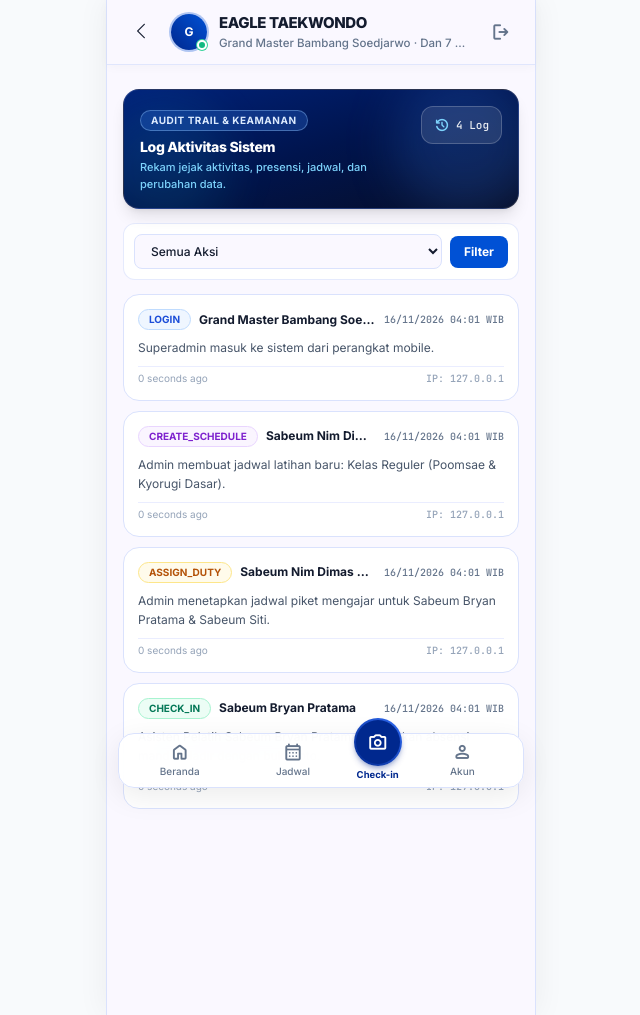
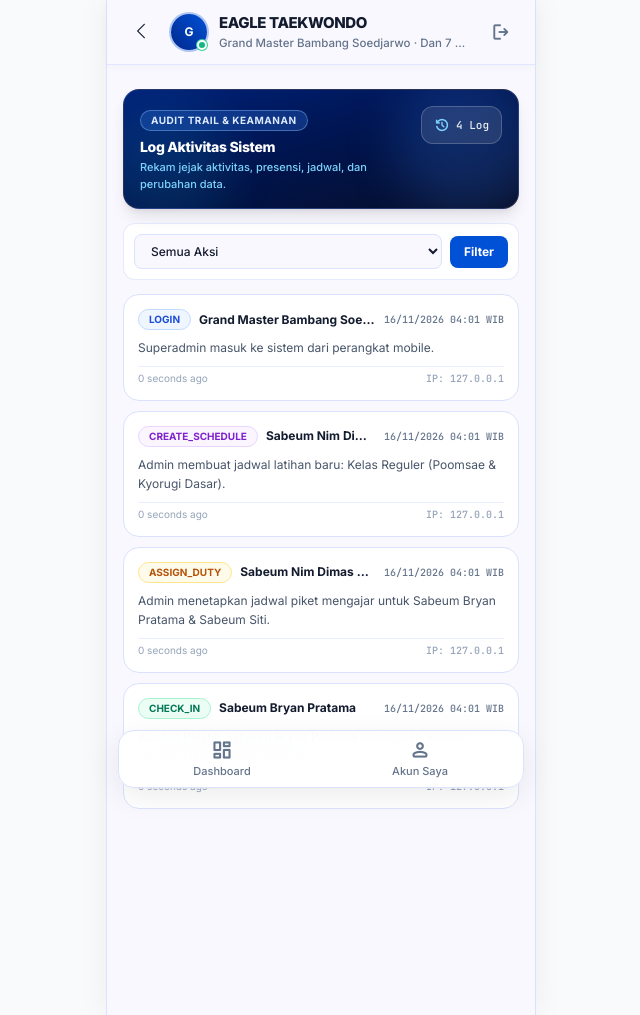
Before and after one commit to ramandaputra/AbsenEagleTKD, a Laravel app: page /activity-logs in a window 1280 px wide. Shown: the whole page, without its empty margins (319-959 px from the left). Run offline with Laravel 12, Linux system fonts and the light colour scheme; a user stored in the database is signed in; data comes from the database, SQL or seed files in the repository; some libraries are stand-ins or nearby versions.

Commit message:
feat(superadmin): restrict footer navbar to Dashboard and Akun Saya only

```diff
--- a/resources/views/layouts/app.blade.php
+++ b/resources/views/layouts/app.blade.php
@@ -223,8 +223,30 @@
         <div class="fixed bottom-3 left-1/2 -translate-x-1/2 w-full max-w-[430px] z-40 px-3 pointer-events-none no-print">
             <div class="bg-white/95 backdrop-blur-lg rounded-2xl shadow-[0_8px_30px_rgb(0,0,0,0.08)] border border-[#DAE2FD] pointer-events-auto p-1 flex items-center justify-around h-15">
 
-                @if(auth()->user()->isAsistenPelatih() || request()->routeIs('profile.*') || (auth()->user()->isAdmin() && !auth()->user()->isSuperAdmin()))
-                    {{-- Asisten Pelatih and Admin/Pelatih use Dashboard and Akun tabs. --}}
+                @if(auth()->user()->isSuperAdmin())
+                    {{-- SUPERADMIN: Hanya Dashboard dan Akun Saya --}}
+                    <!-- Tab 1: Dashboard -->
+                    <a href="{{ route('dashboard') }}"
+                       class="flex-1 flex flex-col items-center py-1 rounded-xl transition-all relative {{ request()->routeIs('dashboard') ? 'text-[#00288E] font-bold' : 'text-[#64748B] hover:text-slate-800 font-medium' }}">
+                        <span class="material-symbols-rounded text-[22px] {{ request()->routeIs('dashboard') ? 'fill' : '' }}">dashboard</span>
+                        <span class="text-[11px] mt-0.5">Dashboard</span>
+                        @if(request()->routeIs('dashboard'))
+                            <div class="w-1 h-1 rounded-full bg-[#00288E] mt-0.5"></div>
+                        @endif
+                    </a>
+
+                    <!-- Tab 2: Akun Saya -->
+                    <a href="{{ route('profile.show') }}"
+                       class="flex-1 flex flex-col items-center py-1 rounded-xl transition-all relative {{ request()->routeIs('profile.*') ? 'text-[#00288E] font-bold' : 'text-[#64748B] hover:text-slate-800 font-medium' }}">
+                        <span class="material-symbols-rounded text-[22px] {{ request()->routeIs('profile.*') ? 'fill' : '' }}">person</span>
+                        <span class="text-[11px] mt-0.5">Akun Saya</span>
+                        @if(request()->routeIs('profile.*'))
+                            <div class="w-1 h-1 rounded-full bg-[#00288E] mt-0.5"></div>
+                        @endif
+                    </a>
+
+                @else
+                    {{-- Asisten Pelatih and Admin/Pelatih Utama: Beranda and Akun tabs --}}
                     <!-- Tab 1: Beranda -->
                     <a href="{{ route('dashboard') }}"
                        class="flex-1 flex flex-col items-center py-1 rounded-xl transition-all relative {{ request()->routeIs('dashboard') ? 'text-[#0051D5] font-bold' : 'text-[#64748B] hover:text-slate-800 font-medium' }}">
@@ -242,45 +264,6 @@
                         <span class="text-[11px] mt-0.5">Akun</span>
                         @if(request()->routeIs('profile.*'))
                             <div class="w-1 h-1 rounded-full bg-[#0051D5] mt-0.5"></div>
-                        @endif
-                    </a>
-
-                @else
-                    {{-- SUPERADMIN: Full Navigation Tabs --}}
-                    <!-- Beranda -->
-                    <a href="{{ route('dashboard') }}" class="flex-1 flex flex-col items-center py-1 rounded-xl transition-all {{ request()->routeIs('dashboard') ? 'text-[#00288E] font-bold' : 'text-[#64748B] hover:text-slate-800 font-medium' }}">
-                        <span class="material-symbols-rounded text-[20px] {{ request()->routeIs('dashboard') ? 'fill' : '' }}">home</span>
-                        <span class="text-[10px] mt-0.5">Beranda</span>
-                        @if(request()->routeIs('dashboard'))
-                            <div class="w-1 h-1 rounded-full bg-[#00288E] mt-0.5"></div>
-                        @endif
-                    </a>
-
-                    <!-- Jadwal -->
-                    <a href="{{ route('schedules.index') }}" class="flex-1 flex flex-col items-center py-1 rounded-xl transition-all {{ request()->routeIs('schedules.*') ? 'text-[#00288E] font-bold' : 'text-[#64748B] hover:text-slate-800 font-medium' }}">
-                        <span class="material-symbols-rounded text-[20px] {{ request()->routeIs('schedules.*') ? 'fill' : '' }}">calendar_month</span>
-                        <span class="text-[10px] mt-0.5">Jadwal</span>
-                        @if(request()->routeIs('schedules.*'))
-                            <div class="w-1 h-1 rounded-full bg-[#00288E] mt-0.5"></div>
-                        @endif
-                    </a>
-
-                    <!-- Tombol Check-in Float -->
-                    <a href="{{ route('attendances.create') }}" class="flex flex-col items-center -mt-5 group px-1">
-                        <div class="w-12 h-12 rounded-full bg-gradient-to-tr from-[#00288E] to-[#316BF3] p-0.5 shadow-md shadow-[#00288E]/30 group-active:scale-95 transition-transform flex items-center justify-center">
-                            <div class="w-full h-full rounded-full bg-[#00288E] flex items-center justify-center text-white">
-                                <span class="material-symbols-rounded text-xl">photo_camera</span>
-                            </div>
-                        </div>
-                        <span class="text-[9.5px] font-bold text-[#00288E] mt-0.5">Check-in</span>
-                    </a>
-
-                    <!-- Akun -->
-                    <a href="{{ route('profile.show') }}" class="flex-1 flex flex-col items-center py-1 rounded-xl transition-all {{ request()->routeIs('profile.*') ? 'text-[#00288E] font-bold' : 'text-[#64748B] hover:text-slate-800 font-medium' }}">
-                        <span class="material-symbols-rounded text-[20px] {{ request()->routeIs('profile.*') ? 'fill' : '' }}">person</span>
-                        <span class="text-[10px] mt-0.5">Akun</span>
-                        @if(request()->routeIs('profile.*'))
-                            <div class="w-1 h-1 rounded-full bg-[#00288E] mt-0.5"></div>
                         @endif
                     </a>
                 @endif
```
Also changed, not shown: tests/Feature/ExampleTest.php (+3 -0 lines).
